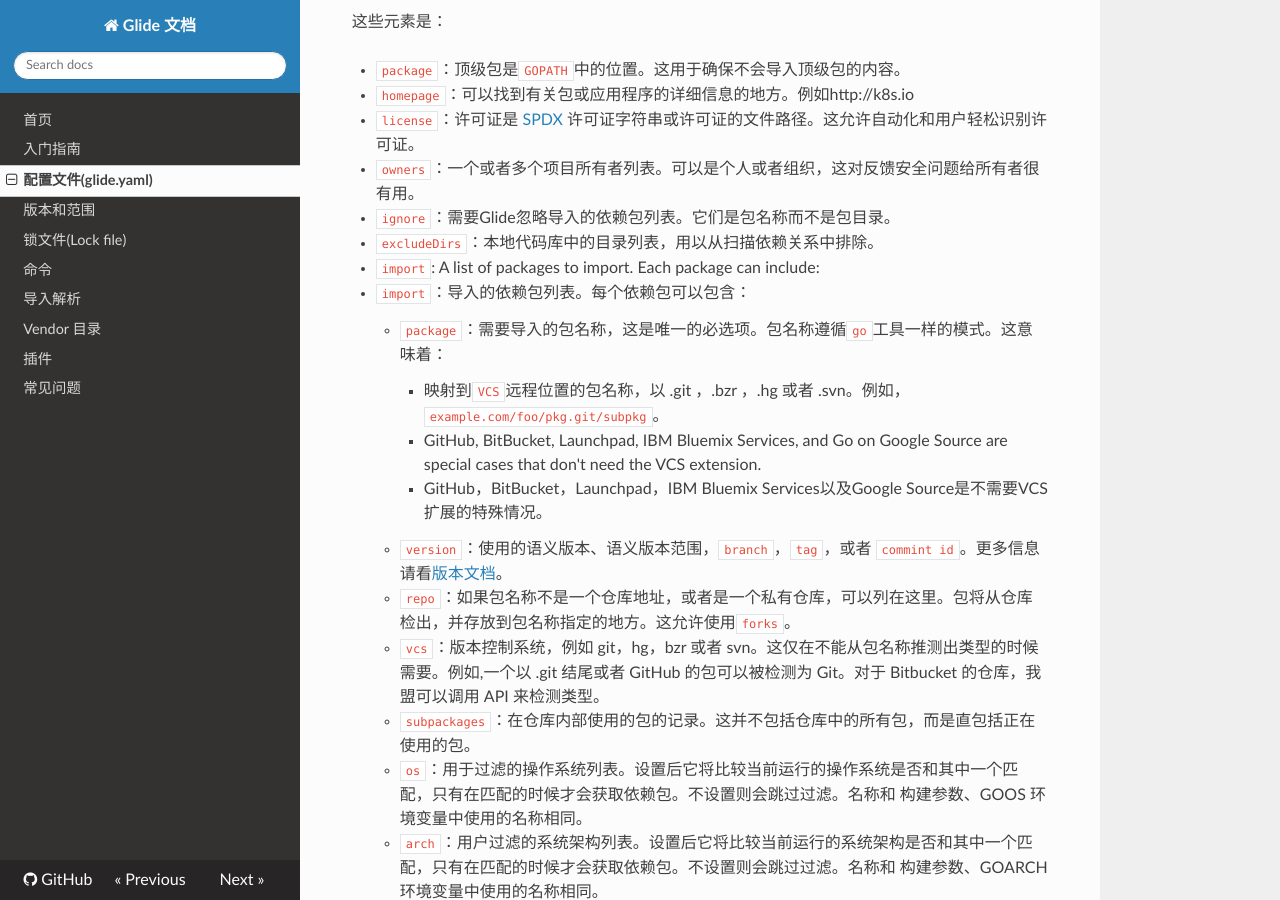
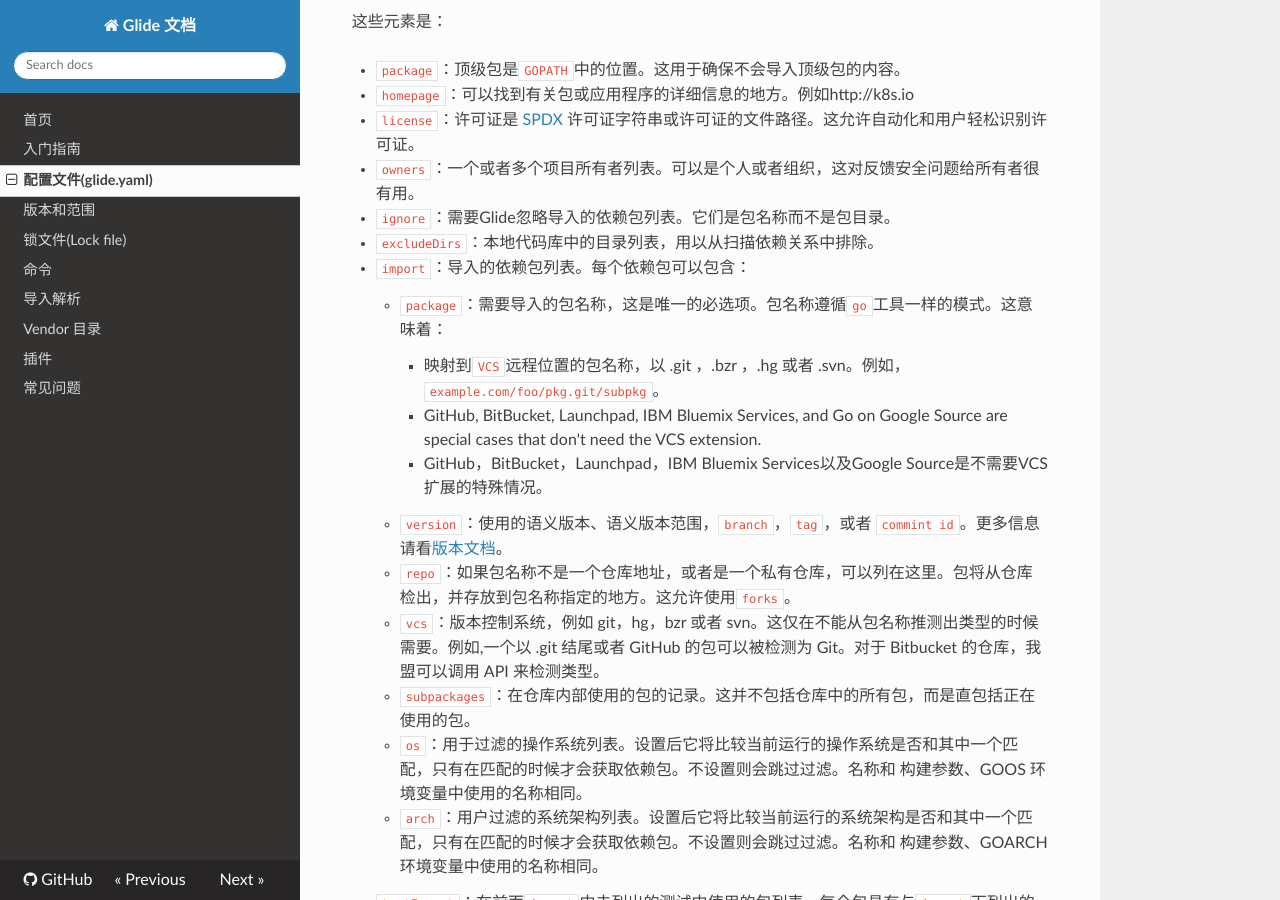
Before and after one commit to javasgl/GlideDocs, an MkDocs documentation site: the page built from docs/glide.yaml.md, in a window 1280 px wide and 900 px high, scrolled down 613 px. Built offline with MkDocs 1.6.1, drawn with Linux system fonts in a browser that asks for light colours; nearby versions of some CDN libraries; old or Windows-style settings are respelled for this version of MkDocs.

Commit message:
feat: remove redundant text

```diff
--- a/docs/glide.yaml.md
+++ b/docs/glide.yaml.md
@@ -37,7 +37,6 @@
 - `owners`：一个或者多个项目所有者列表。可以是个人或者组织，这对反馈安全问题给所有者很有用。
 - `ignore`：需要Glide忽略导入的依赖包列表。它们是包名称而不是包目录。
 - `excludeDirs`：本地代码库中的目录列表，用以从扫描依赖关系中排除。
-- `import`: A list of packages to import. Each package can include:
 - `import`：导入的依赖包列表。每个依赖包可以包含：
     - `package`：需要导入的包名称，这是唯一的必选项。包名称遵循`go`工具一样的模式。这意味着：
         - 映射到`VCS`远程位置的包名称，以 .git ，.bzr ，.hg 或者 .svn。例如，`example.com/foo/pkg.git/subpkg`。
```
